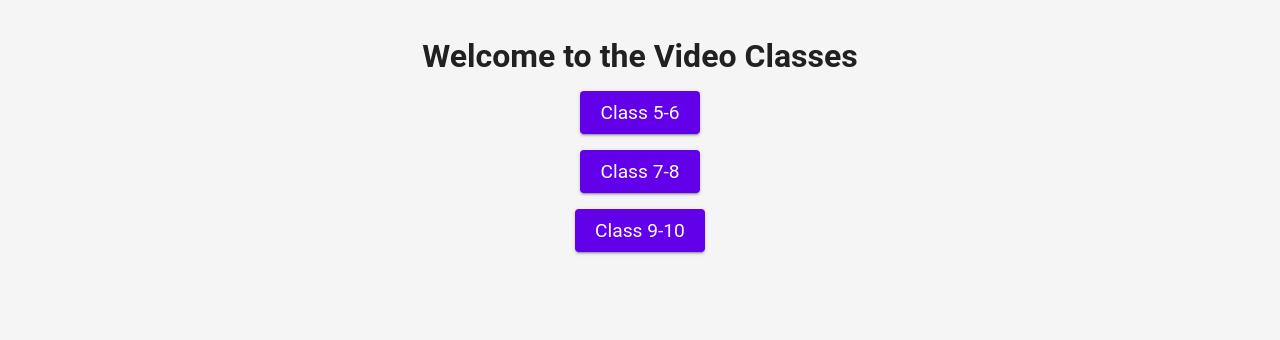
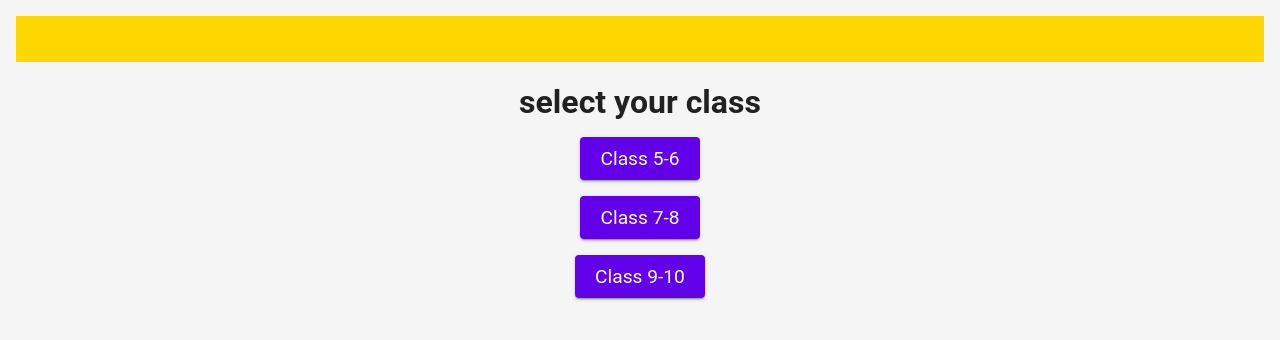
Before and after one commit to amrjsingh/vps2, a Flask app: page / in a window 1280 px wide. Shown: the top 340 px of the page. Run offline with Flask 3, Linux system fonts and the light colour scheme; some libraries are stand-ins or nearby versions.

Commit message:
Update index.html

```diff
--- a/templates/index.html
+++ b/templates/index.html
@@ -6,6 +6,13 @@
     <link rel="stylesheet" href="https://cdnjs.cloudflare.com/ajax/libs/font-awesome/5.15.1/css/all.min.css">
     <title>Video Classes</title>
     <style>
+.announcement-card {
+            background-color: #FFD700; /* Choose your desired background color */
+            padding: 15px;
+            margin-bottom: 20px;
+            text-align: center;
+            font-weight: bold;
+        }
         /* Your existing styles */
         body {
             font-family: 'Roboto', sans-serif; /* MD3 uses Roboto */
@@ -93,7 +100,12 @@
 <body>
 
 <div class="container">
-    <h1>Welcome to the Video Classes</h1>
+
+    <!-- Announcement Card -->
+    <div class="announcement-card">
+        <p></p>
+    </div>
+    <h1>select your class</h1>
     <ul>
         <li><a href="{{ url_for('class56') }}" class="md-button">Class 5-6</a></li>
         <li><a href="{{ url_for('class78') }}" class="md-button">Class 7-8</a></li>
```
